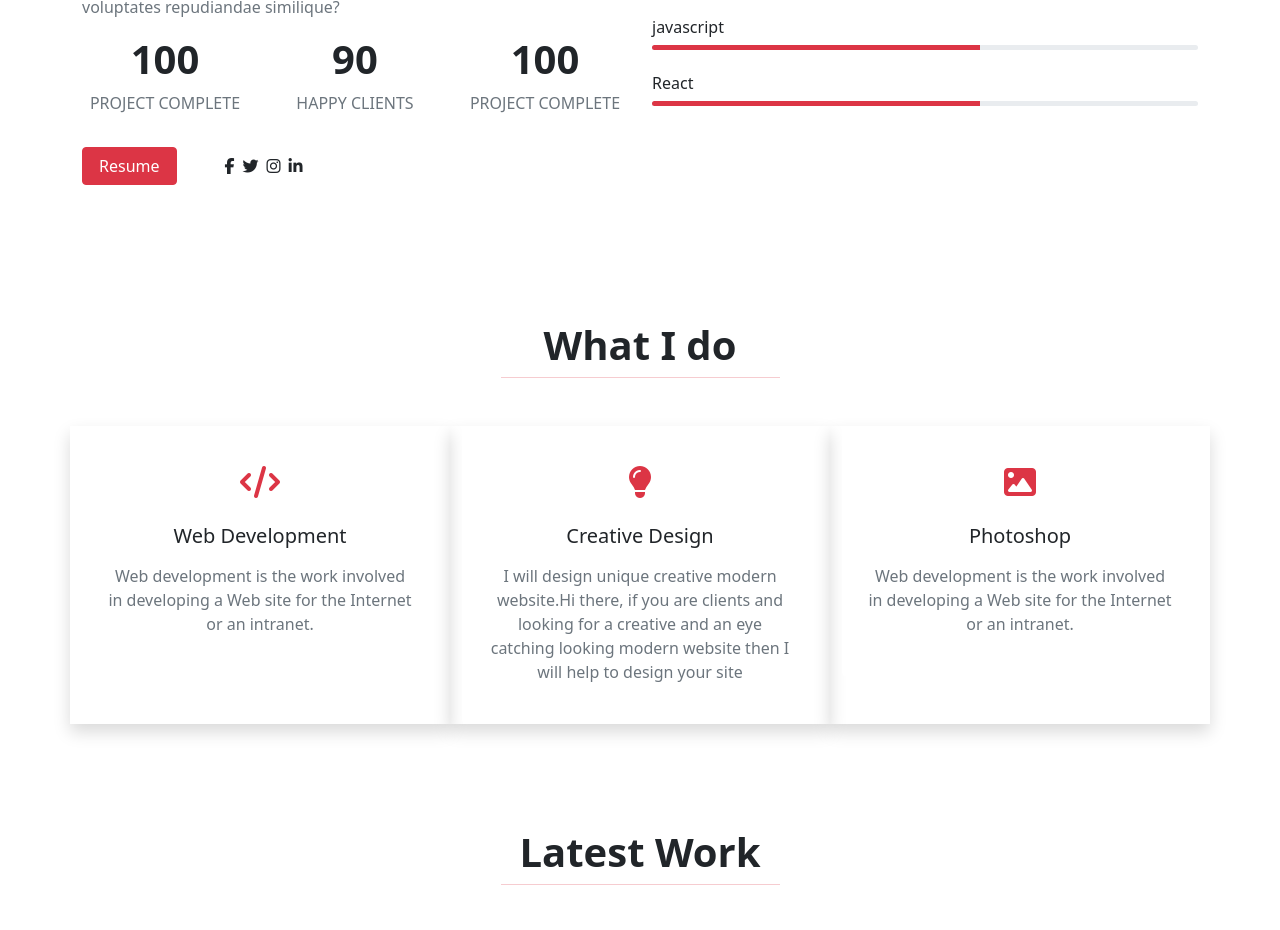
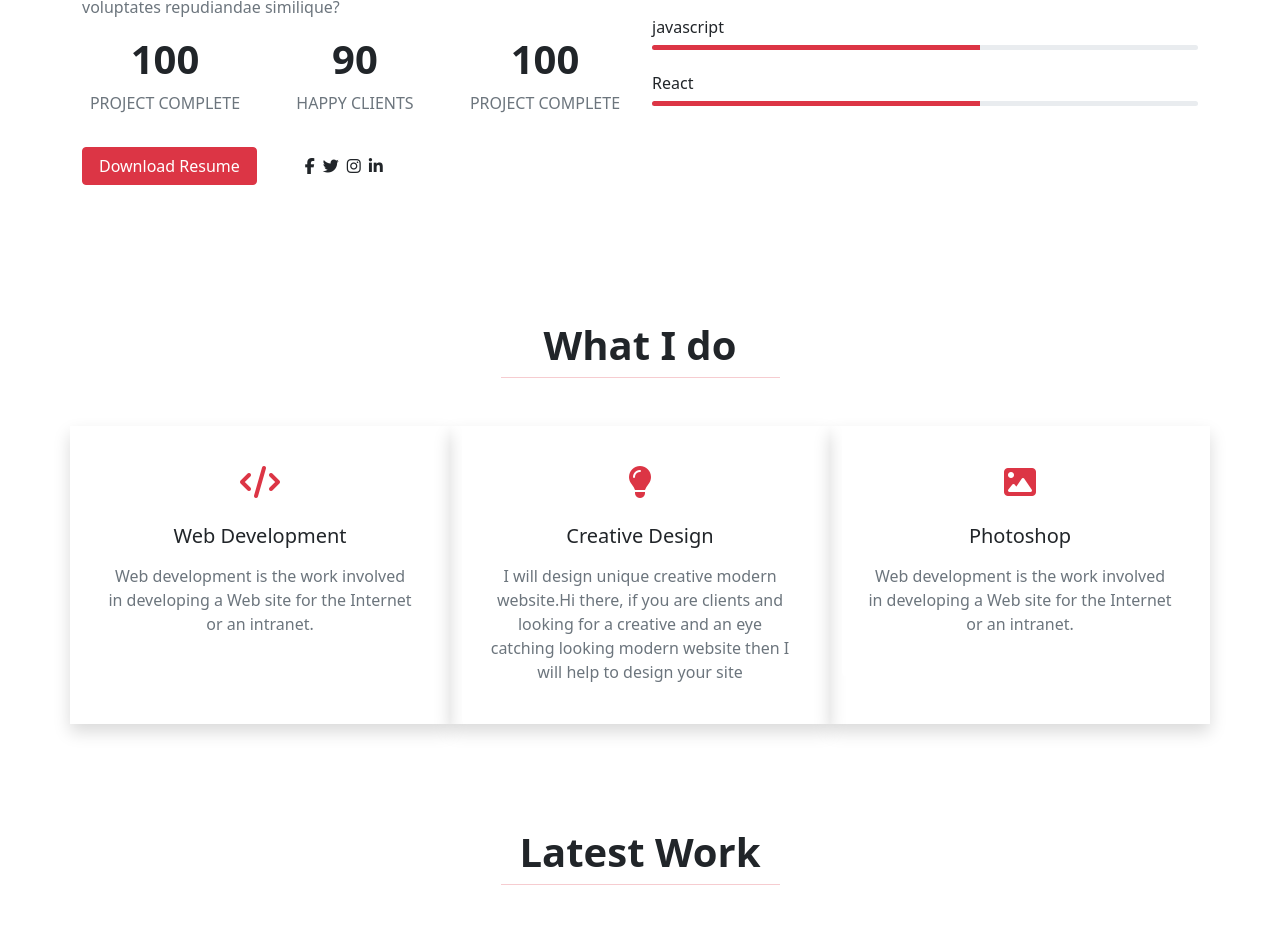
Before and after one commit to sourovsobhan/bootstrap-portfolio, a plain HTML site: page index.html in a window 1280 px wide. Shown: the part 1224-2154 px from the top of the page. Drawn offline with nearby package versions, Linux system fonts and the light colour scheme; grey boxes are pictures that could not be loaded.

Commit message:
added button text

```diff
--- a/index.html
+++ b/index.html
@@ -143,7 +143,7 @@
               <div class="row">
                 <div class="col-lg-12 d-flex align-items-center">
                   <a href="https://drive.google.com/file/d/1yAERFXTG4pkzhY7YZZrLOwKKUjhceu8F/view?usp=sharing" class="btn btn-danger px-3 me-5"
-                  target="_blank">Resume</a>
+                  target="_blank">Download Resume</a>
                   <div class="social-link"></div>
                   <a href="#" class="text-dark me-2"
                     ><i class="fab fa-facebook-f"></i
```
